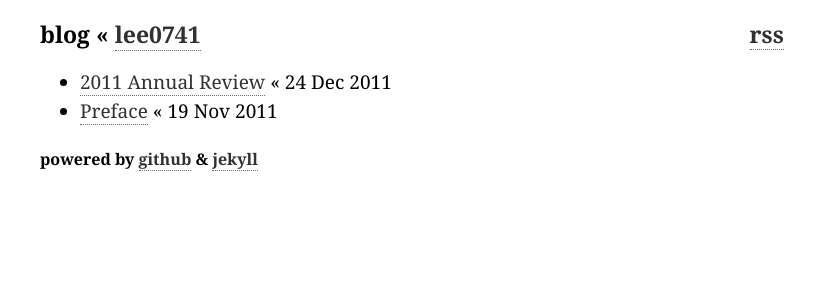
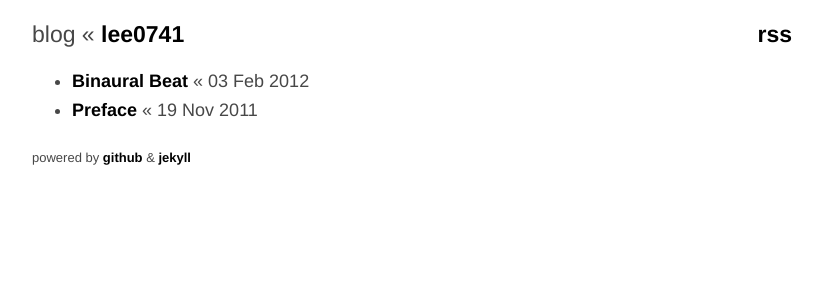
Before and after one commit to lee0741/lee0741.github.com, a Jekyll site: the page built from blog.html, in a window 1280 px wide. Shown: the top 300 px of the page, without its empty margins (228-1050 px from the left). Built offline with Jekyll 4.4.1, drawn with Linux system fonts in a browser that asks for light colours.

Commit message:
Updated site 2012年 2月 4日 星期六 18时01分46秒 CST.

```diff
--- a/_layouts/default.html
+++ b/_layouts/default.html
@@ -5,7 +5,7 @@
     <title>{{ page.title }} « lee0741</title>
     <meta name="author" content="Steven Lee" />
     <link rel="shortcut icon" href="/images/favicon.ico" />
-    <link rel="stylesheet" href="/css/screen.css" type="text/css" media="screen" />
+    <link rel="stylesheet" href="/css/style.css" type="text/css" media="screen" />
     <link rel="alternate" type="application/atom+xml" title="lee0741" href="http://feeds.feedburner.com/lee0741" />
   </head>
   <body>
--- a/_layouts/post.html
+++ b/_layouts/post.html
@@ -5,7 +5,7 @@
     <title>{{ page.title }} « lee0741</title>
     <meta name="author" content="Steven Lee" />
     <link rel="shortcut icon" href="/images/favicon.ico" />
-    <link rel="stylesheet" href="/css/screen.css" type="text/css" media="screen" />
+    <link rel="stylesheet" href="/css/style.css" type="text/css" media="screen" />
     <link rel="alternate" type="application/atom+xml" title="lee0741" href="http://feeds.feedburner.com/lee0741" />
   </head>
   <body>
--- a/_posts/2011-12-24-2011-annual-review.md
+++ /dev/null
@@ -1,4 +0,0 @@
----
-layout: post
-title: 2011 Annual Review
----
--- /dev/null
+++ b/_posts/2012-02-03-binaural-beat.md
@@ -0,0 +1,4 @@
+---
+layout: post
+title: Binaural Beat
+---
--- a/css/screen.css
+++ /dev/null
@@ -1,35 +0,0 @@
-body{
-  background-color: white;
-  font-family: Georgia, Times, “Times New Roman”, serif;
-  font-size:19px;
-  line-height: 29px;
-}
-header, footer{
-  font-weight: bold;
-  font-size: 23px;
-}
-footer{
-  font-size: 16px;
-}
-a{
-  text-decoration: none;
-  color: #313131;
-  border-bottom: 1px dotted #666c6b;
-}
-  a:hover{
-    color: #313131;
-    border-bottom: 1px solid #666c6b;
-  }
-
-a#rss{
-  display: block;
-  float: right;
-}
-div#wrapper{
-  width: auto;
-  width-max: 760px;
-  margin: 20px 260px;
-}
-div#post{
-  font-family:"Lucida Grande", "Hiragino Sans GB", "Hiragino Sans GB W3", "Microsoft YaHei", sans-serif;
-}
--- /dev/null
+++ b/css/style.css
@@ -0,0 +1,68 @@
+body {
+  background-color: white;
+  color: #474747;
+  font-family: "Helvetica Neue", Helvetica, "Microsoft YaHei", Arial, sans-serif;
+  font-size: 18px;
+  font-weight: 400;
+  line-height: 29px;
+}
+header {
+  font-size: 23px;
+}
+footer {
+  font-size: 13px;
+}
+a {
+  text-decoration: none;
+  font-weight: bold;
+  color: black;
+}
+a:hover {
+  text-decoration: none;
+  font-weight: 900;
+  color: #8b0000;
+}
+a#rss {
+  display: block;
+  float: right;
+}
+div#wrapper {
+  width: 760px;
+  margin: 20px auto;
+}
+.responsiveWrapper {
+  width: 90%;
+  margin: 5px auto;
+}
+@media only screen and (max-width: 480px), only screen and (max-device-width: 480px) {
+  body {
+    font-size: 13px;
+    line-height: 21px;
+  }
+  div#wrapper {
+    width: 90%;
+    margin: 5px auto;
+  }
+  header {
+    font-size: 18px;
+  }
+  footer {
+    font-size: 8px;
+  }
+}
+@media only screen and (min-width: 480px) and (max-width: 760px), only screen and (min-width: 480px) and (max-device-width: 760px) {
+  body {
+    font-size: 15px;
+    line-height: 25px;
+  }
+  div#wrapper {
+    width: 90%;
+    margin: 5px auto;
+  }
+  header {
+    font-size: 20px;
+  }
+  footer {
+    font-size: 10px;
+  }
+}
```
Also changed, not shown: 2 other files.
